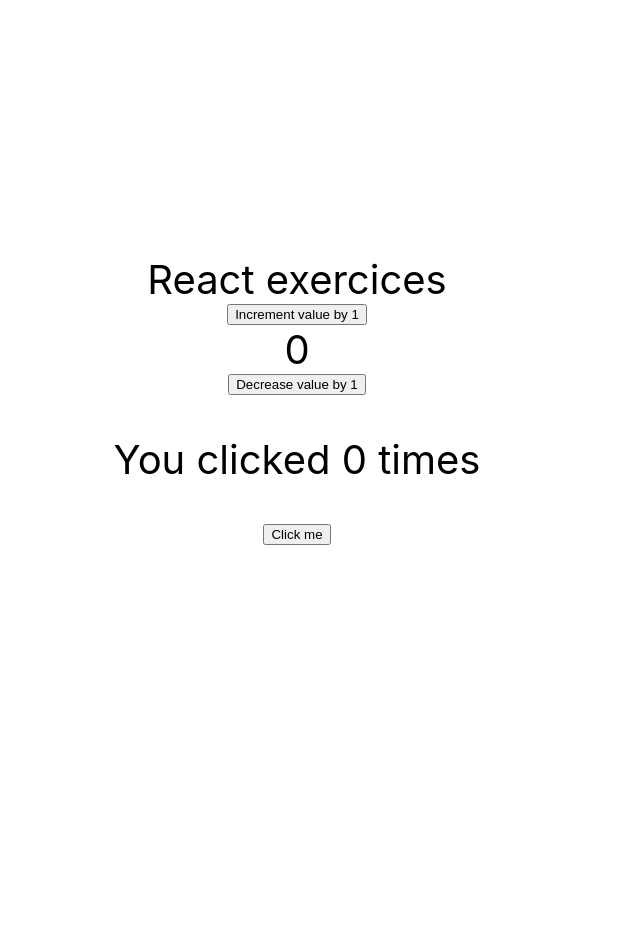
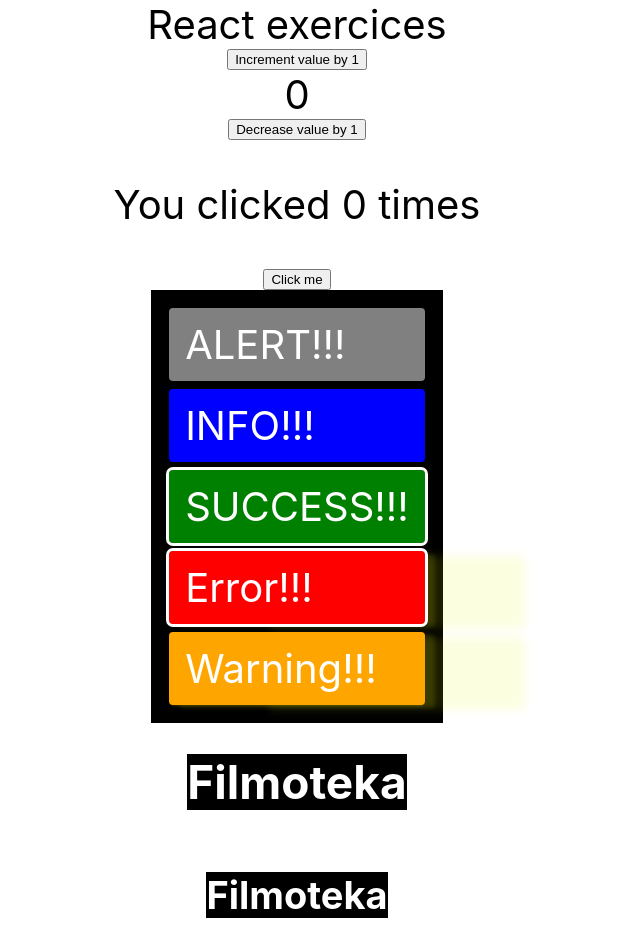
Before and after one commit to BobliHH/exercitiiReact, a React (Create React App) app: page / in a window 1280 px wide. Shown: the top 952 px of the page, without its empty margins (343-983 px from the left). Before the commit the page ends 800 px from the top, so only its background shows below. Built offline with nearby package versions, Linux system fonts and the light colour scheme.

Commit message:
copied some styling exercices from other repo (filmoteka) so I can do something else there

```diff
--- a/src/components/App.jsx
+++ b/src/components/App.jsx
@@ -1,11 +1,12 @@
+import './App.css';
 import { useState } from 'react';
 import { useEffect } from 'react';
 import { Counter } from './buttons/counter';
 import { ChangeValue } from './buttons/changeValue';
-
+import { Title } from './common/Title';
+import { Alert } from './common/Alert';
 
 export const App = () => {
-
   const [value1] = useState(0);
   useEffect(() => {
     document.title = `You clicked ${value1} times`;
@@ -14,7 +15,7 @@
     <div
       className="container"
       style={{
-        height: '100vh',
+        height: '100%',
         display: 'flex',
         justifyContent: 'center',
         alignItems: 'center',
@@ -25,7 +26,40 @@
       React exercices
       <ChangeValue />
       <Counter />
-
+      <div
+        style={{
+          // height: '100vh',
+          // display: 'flex',
+          // justifyContent: 'center',
+          // alignItems: 'center',
+          // fontSize: 40,
+          // color: '#010101'
+          backgroundColor: 'black',
+          padding: 10,
+        }}
+      >
+        <Alert> ALERT!!!</Alert>
+        <Alert type="info" modifiers={[]}>
+          {' '}
+          INFO!!!
+        </Alert>
+        <Alert type="success" modifiers={['is-outlined']}>
+          {' '}
+          SUCCESS!!!
+        </Alert>
+        <Alert type="error" modifiers={['is-elevated', 'is-outlined']}>
+          {' '}
+          Error!!!
+        </Alert>
+        <Alert type="warning" modifiers={['is-elevated']}>
+          {' '}
+          Warning!!!
+        </Alert>
+      </div>
+      <Title tag="h1" title="Filmoteka" />
+      <Title tag="h2" title="Filmoteka" />
+      <Title tag="h3" title="Filmoteka" />
+      <Title tag="h4" title="Filmoteka" />
     </div>
   );
 };
--- /dev/null
+++ b/src/components/common/Alert.css
@@ -0,0 +1,29 @@
+.alert {
+  margin: 8px;
+  padding: 12px 16px;
+  border-radius: 4px;
+  background-color: gray;
+  color: white;
+}
+
+.alert.info {
+  background-color: blue;
+}
+.alert.success {
+  background-color: green;
+}
+.alert.error {
+  background-color: red;
+}
+.alert.warning {
+  background-color: orange;
+}
+
+.alert.is-outlined {
+  outline: 3px solid white;
+}
+.alert.is-elevated {
+  box-shadow: rgba(253, 236, 0, 0.2) 0px 3px 3px -2px,
+    rgba(241, 238, 3, 0.14) 10px 3px 4px 0px,
+    rgba(232, 248, 2, 0.12) 100px 5px 10px 0px;
+}
--- /dev/null
+++ b/src/components/common/Alert.js
@@ -0,0 +1,14 @@
+import './Alert.css';
+
+export const Alert = ({ children, type, modifiers = [] }) => {
+  let classes = 'alert ' + type;
+  //   for (let index = 0; index < modifiers.length; index++) {
+  //     const mod = modifiers[index];
+  //     classes = classes + ' ' + mod;
+  //     }
+  modifiers.forEach(mod => {
+    classes = classes + ' ' + mod;
+  });
+
+  return <p className={classes}>{children}</p>;
+};
--- /dev/null
+++ b/src/components/common/Title.jsx
@@ -0,0 +1,32 @@
+import PropTypes from 'prop-types';
+export const Title = ({ title, tag }) => {
+  const fontSize = {
+    h1: 46,
+    h2: 38,
+    h3: 30,
+    h4: 25,
+  };
+  const styles = {
+    color: 'white',
+    backgroundColor: 'black',
+    fontSize: fontSize[tag],
+  };
+
+  if (tag === 'h1') {
+    return <h1 style={styles}>{title}</h1>;
+  }
+  if (tag === 'h2') {
+    return <h2 style={styles}>{title}</h2>;
+  }
+  if (tag === 'h3') {
+    return <h3 style={styles}>{title}</h3>;
+  }
+  if (tag === 'h4') {
+    return <h4 style={styles}>{title}</h4>;
+  }
+};
+
+Title.propTypes = {
+  title: PropTypes.string.isRequired,
+  tag: PropTypes.oneOf(['h1', 'h2', 'h3', 'h4']).isRequired,
+};
```
Also changed, not shown: src/components/App.css (added).
